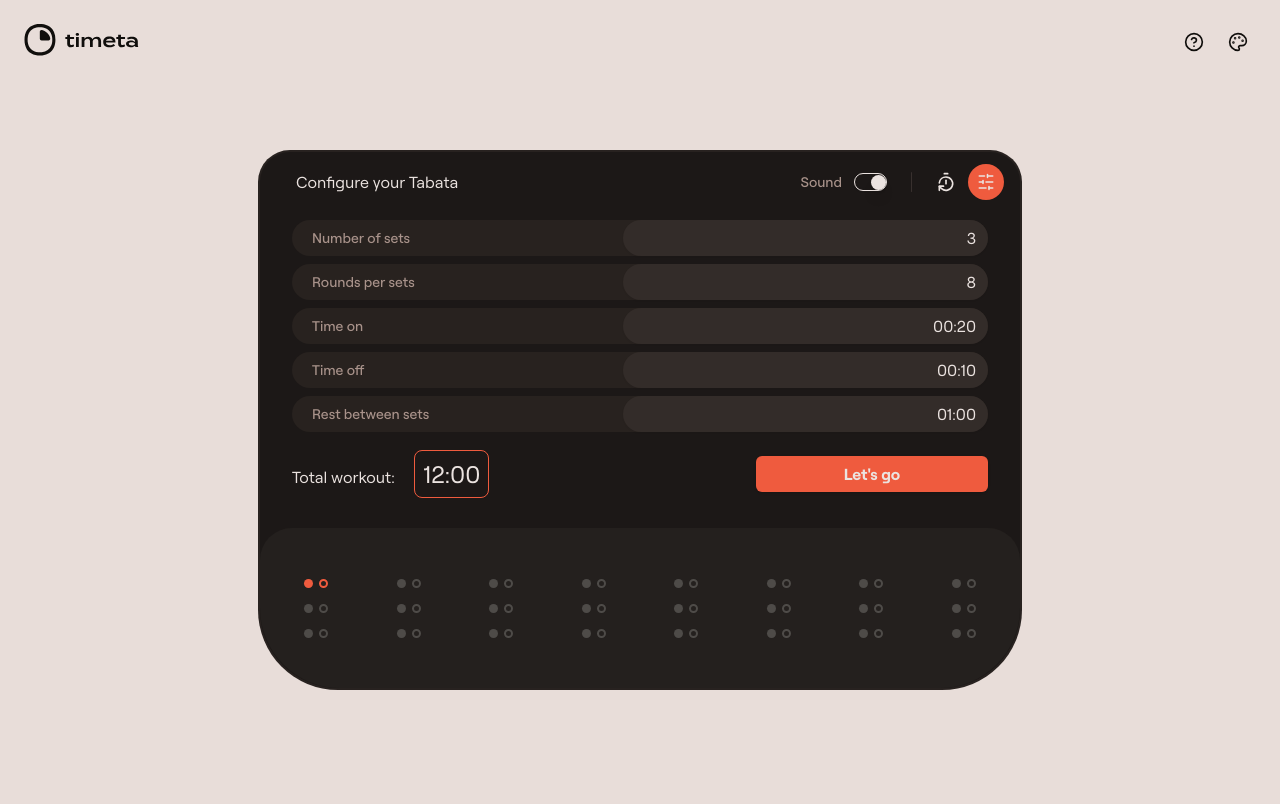
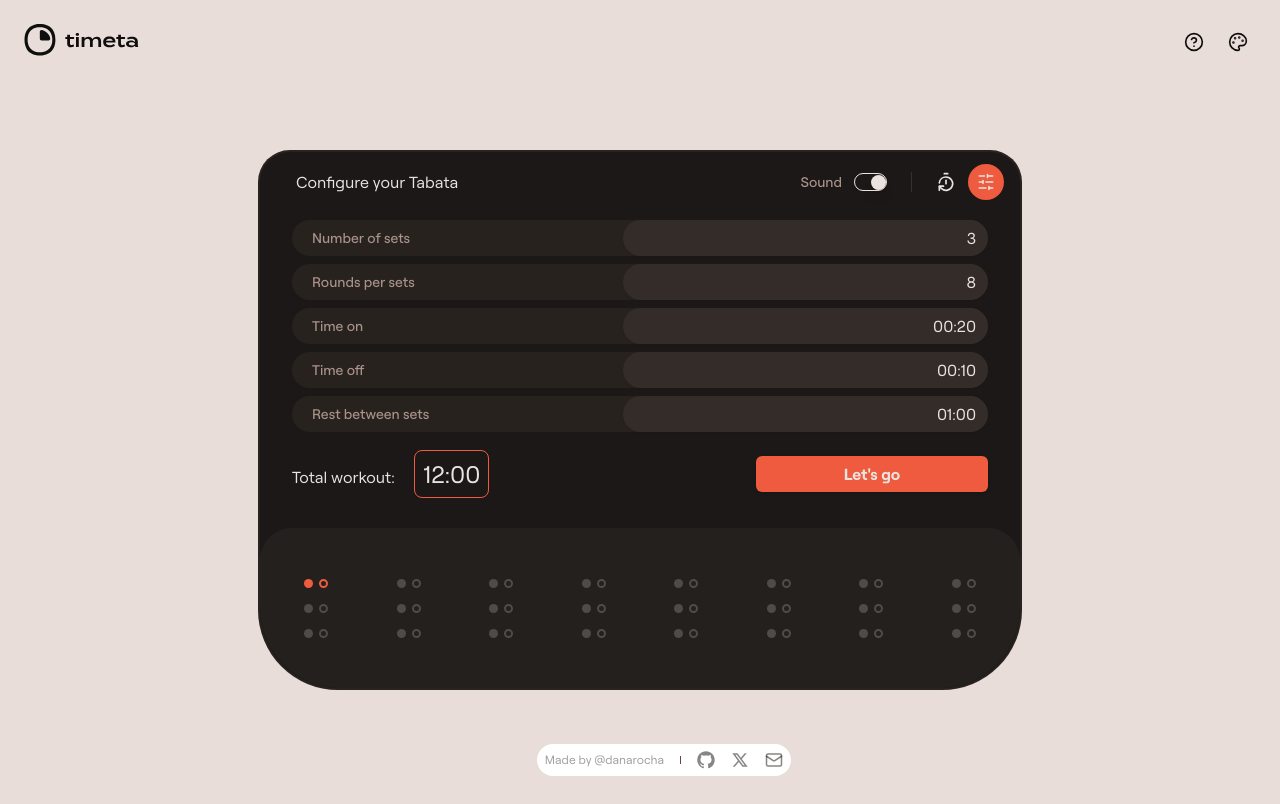
Before and after one commit to danarocha-br/timeta, a Next.js app: page / in a window 1280 px wide. Built offline with nearby package versions, Linux system fonts and the light colour scheme; no server answers.

Commit message:
fix deploy

```diff
--- a/src/app/page.tsx
+++ b/src/app/page.tsx
@@ -1,5 +1,8 @@
+import { FloatingDock } from '@/components/ui/floating-dock';
 import { Header } from '@/components/ui/header';
 import { TabataTimer } from "@/components/ui/timer";
+import { GitHubLogoIcon,  } from '@radix-ui/react-icons';
+import { X, Mail } from "lucide-react";
 
 export default function Home() {
 
@@ -10,6 +13,40 @@ export default function Home() {
       <main className="w-full h-[calc(100vh-80px)] flex justify-center items-center relative">
         <TabataTimer />
       </main>
+
+      <footer className="relative">
+        <FloatingDock
+          items={[
+            {
+              title: "GitHub",
+              icon: (
+                <GitHubLogoIcon className="h-full w-full text-text-header/50 dark:text-text-header" />
+              ),
+              href: "#",
+            },
+            {
+              title: "X (Twitter)",
+              icon: (
+                <svg
+                  xmlns="http://www.w3.org/2000/svg"
+                  viewBox="0 0 24 24"
+                  className="fill-text-header/50 dark:fill-text-header"
+                >
+                  <path d="M10.4883 14.651L15.25 21H22.25L14.3917 10.5223L20.9308 3H18.2808L13.1643 8.88578L8.75 3H1.75L9.26086 13.0145L2.31915 21H4.96917L10.4883 14.651ZM16.25 19L5.75 5H7.75L18.25 19H16.25Z"></path>
+                </svg>
+              ),
+              href: "https://x.com/danarocha_",
+            },
+            {
+              title: "Say hi 👋!",
+              icon: (
+                <Mail className="h-full w-full text-text-header/50 dark:text-text-header" />
+              ),
+              href: "mailto:hello@danarocha.com",
+            },
+          ]}
+        />
+      </footer>
     </div>
   );
 }
--- /dev/null
+++ b/src/components/ui/floating-dock.tsx
@@ -0,0 +1,142 @@
+"use client";
+
+import { cn } from "@/lib/utils";
+import {
+  AnimatePresence,
+  MotionValue,
+  motion,
+  useMotionValue,
+  useSpring,
+  useTransform,
+} from "framer-motion";
+import Link from "next/link";
+import { useRef, useState } from "react";
+
+export const FloatingDock = ({
+  items,
+  desktopClassName,
+}: {
+  items: { title: string; icon: React.ReactNode; href: string }[];
+  desktopClassName?: string;
+}) => {
+  return (
+    <div className="fixed bottom-6 flex justify-center w-full">
+      <FloatingDockDesktop items={items} className={desktopClassName} />
+    </div>
+  );
+};
+
+const FloatingDockDesktop = ({
+  items,
+  className,
+}: {
+  items: { title: string; icon: React.ReactNode; href: string }[];
+  className?: string;
+}) => {
+  const mouseX = useMotionValue(Infinity);
+  return (
+    <motion.div
+      onMouseMove={(e) => mouseX.set(e.pageX)}
+      onMouseLeave={() => mouseX.set(Infinity)}
+      className={cn(
+        "mx-auto text-xs text-text-header/40 hidden md:flex h-8 gap-4 items-center rounded-2xl bg-white dark:bg-muted px-2 py-2",
+        className
+      )}
+    >
+      Made by @danarocha
+    <span className='w-px h-2 bg-secondary'></span>
+      {items.map((item) => (
+        <IconContainer mouseX={mouseX} key={item.title} {...item} />
+      ))}
+    </motion.div>
+  );
+};
+
+function IconContainer({
+  mouseX,
+  title,
+  icon,
+  href,
+}: {
+  mouseX: MotionValue;
+  title: string;
+  icon: React.ReactNode;
+  href: string;
+}) {
+  const ref = useRef<HTMLDivElement>(null);
+
+  const distance = useTransform(mouseX, (val) => {
+    const bounds = ref.current?.getBoundingClientRect() ?? { x: 0, width: 0 };
+
+    return val - bounds.x - bounds.width / 2;
+  });
+
+  const widthTransform = useTransform(distance, [-200, 0, 200], [18, 28, 18]);
+  const heightTransform = useTransform(distance, [-200, 0, 200], [18, 28, 18]);
+
+  const widthTransformIcon = useTransform(
+    distance,
+    [-200, 0, 200],
+    [18, 40, 18]
+  );
+  const heightTransformIcon = useTransform(
+    distance,
+    [-200, 0, 200],
+    [18, 40, 18]
+  );
+
+  const width = useSpring(widthTransform, {
+    mass: 0.1,
+    stiffness: 150,
+    damping: 12,
+  });
+  const height = useSpring(heightTransform, {
+    mass: 0.1,
+    stiffness: 150,
+    damping: 12,
+  });
+
+  const widthIcon = useSpring(widthTransformIcon, {
+    mass: 0.1,
+    stiffness: 150,
+    damping: 12,
+  });
+  const heightIcon = useSpring(heightTransformIcon, {
+    mass: 0.1,
+    stiffness: 150,
+    damping: 12,
+  });
+
+  const [hovered, setHovered] = useState(false);
+
+  return (
+    <Link href={href}>
+      <motion.div
+        ref={ref}
+        style={{ width, height }}
+        onMouseEnter={() => setHovered(true)}
+        onMouseLeave={() => setHovered(false)}
+        className="h-8 w-8 rounded-full flex items-center justify-center relative"
+      >
+        <AnimatePresence>
+          {hovered && (
+            <motion.div
+              initial={{ opacity: 0, y: 10, x: "-50%" }}
+              animate={{ opacity: 1, y: 0, x: "-50%" }}
+              exit={{ opacity: 0, y: 2, x: "-50%" }}
+              className="px-2 py-0.5 whitespace-pre rounded-md bg-input text-card-foreground absolute left-1/2 -translate-x-1/2 -top-8 w-fit text-xs"
+            >
+              {title}
+            </motion.div>
+          )}
+        </AnimatePresence>
+        <motion.div
+          style={{ width: widthIcon, height: heightIcon }}
+          className="flex items-center justify-center"
+        >
+          {icon}
+        </motion.div>
+      </motion.div>
+    </Link>
+  );
+}
```
